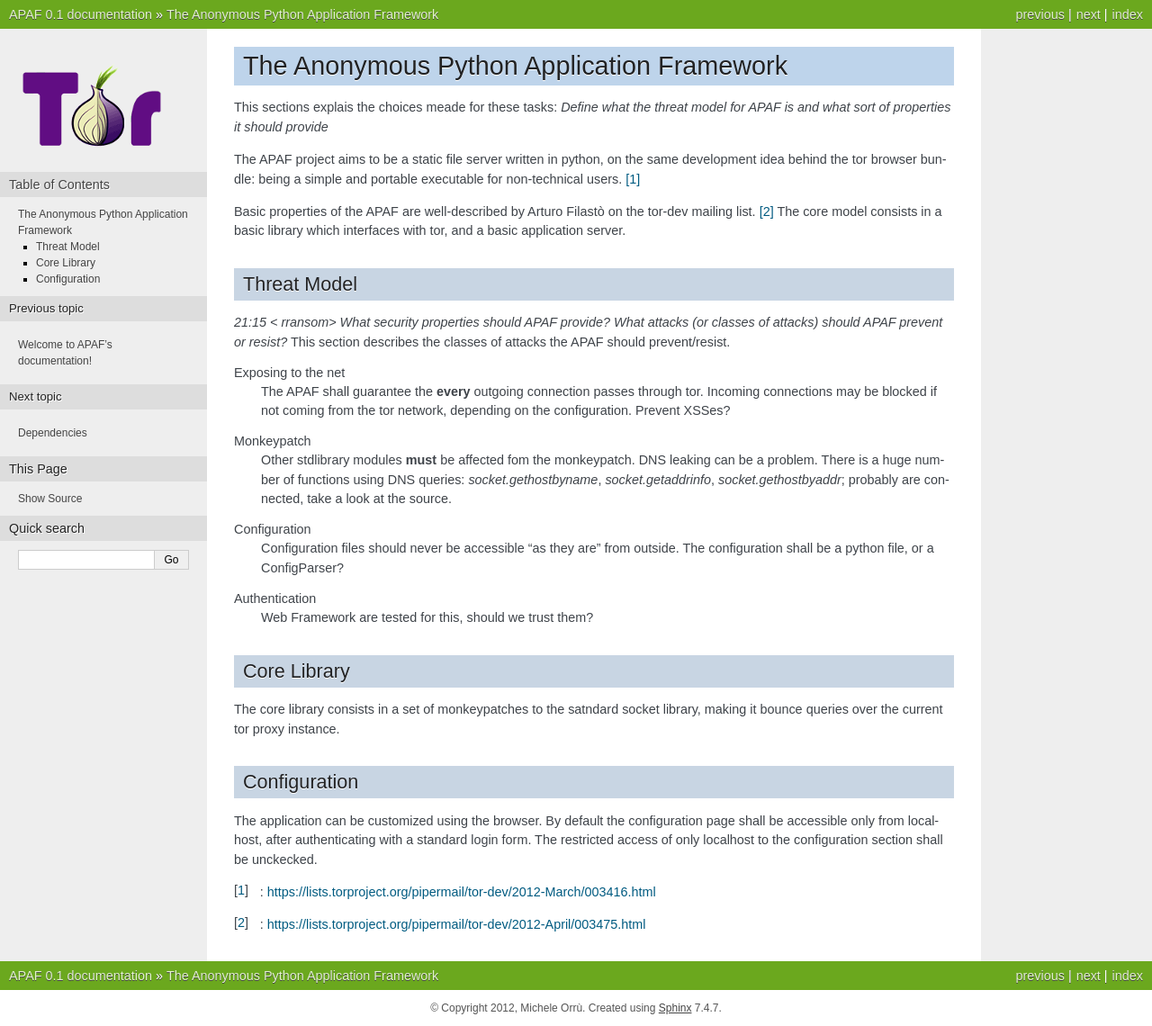
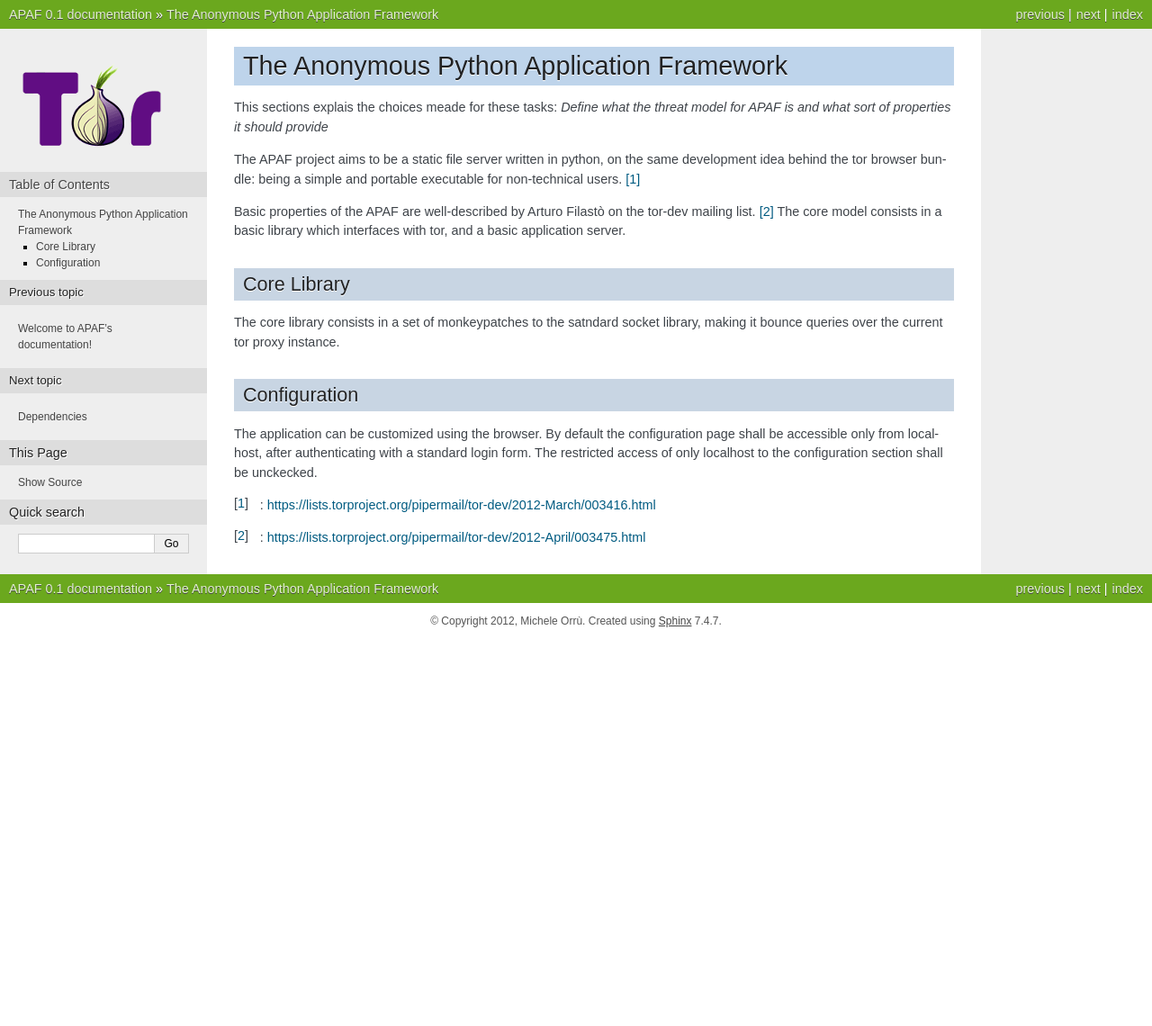
Before and after one commit to globaleaks/APAF, a Sphinx documentation site: the page built from docs/source/apaf.rst, in a window 1280 px wide. Shown: the whole page at 90% size. Built offline with Sphinx 7.4.7, drawn with Linux system fonts in a browser that asks for light colours; after the commit the page ends 900 px from its top, so only the background shows below that.

Commit message:
Brain storming for the threat model.

```diff
--- a/docs/source/apaf.rst
+++ b/docs/source/apaf.rst
@@ -16,31 +16,6 @@
 mailing list. [#]_ The core model consists in a basic library which interfaces
 with tor, and a basic application server.
 
-Threat Model
-------------
-
-*21:15 < rransom> What security properties should APAF provide? What attacks (or
-classes of attacks) should APAF prevent or resist?*
-This section describes the classes of attacks the APAF should prevent/resist.
-
-Exposing to the net
-    The APAF shall guarantee the **every** outgoing connection passes through tor.
-    Incoming connections may be blocked if not coming from the tor network,
-    depending on the configuration.
-    Prevent XSSes?
-
-Monkeypatch
-    Other stdlibrary modules **must** be affected fom the monkeypatch.
-    DNS leaking can be a problem. There is a huge number of functions using DNS
-    queries: `socket.gethostbyname`, `socket.getaddrinfo`,
-    `socket.gethostbyaddr`; probably are connected, take a look at the source.
-
-Configuration
-    Configuration files should never be accessible "as they are" from outside.
-    The configuration shall be a python file, or a ConfigParser?
-
-Authentication
-    Web Framework are tested for this, should we trust them?
 
 Core Library
 ------------
--- a/docs/source/index.rst
+++ b/docs/source/index.rst
@@ -17,6 +17,7 @@
 
    apaf
    dependencies
+   threat_model
 
 
 Indices and tables
```
Also changed, not shown: docs/source/threat_model.rst (added, +61 -0 lines).
